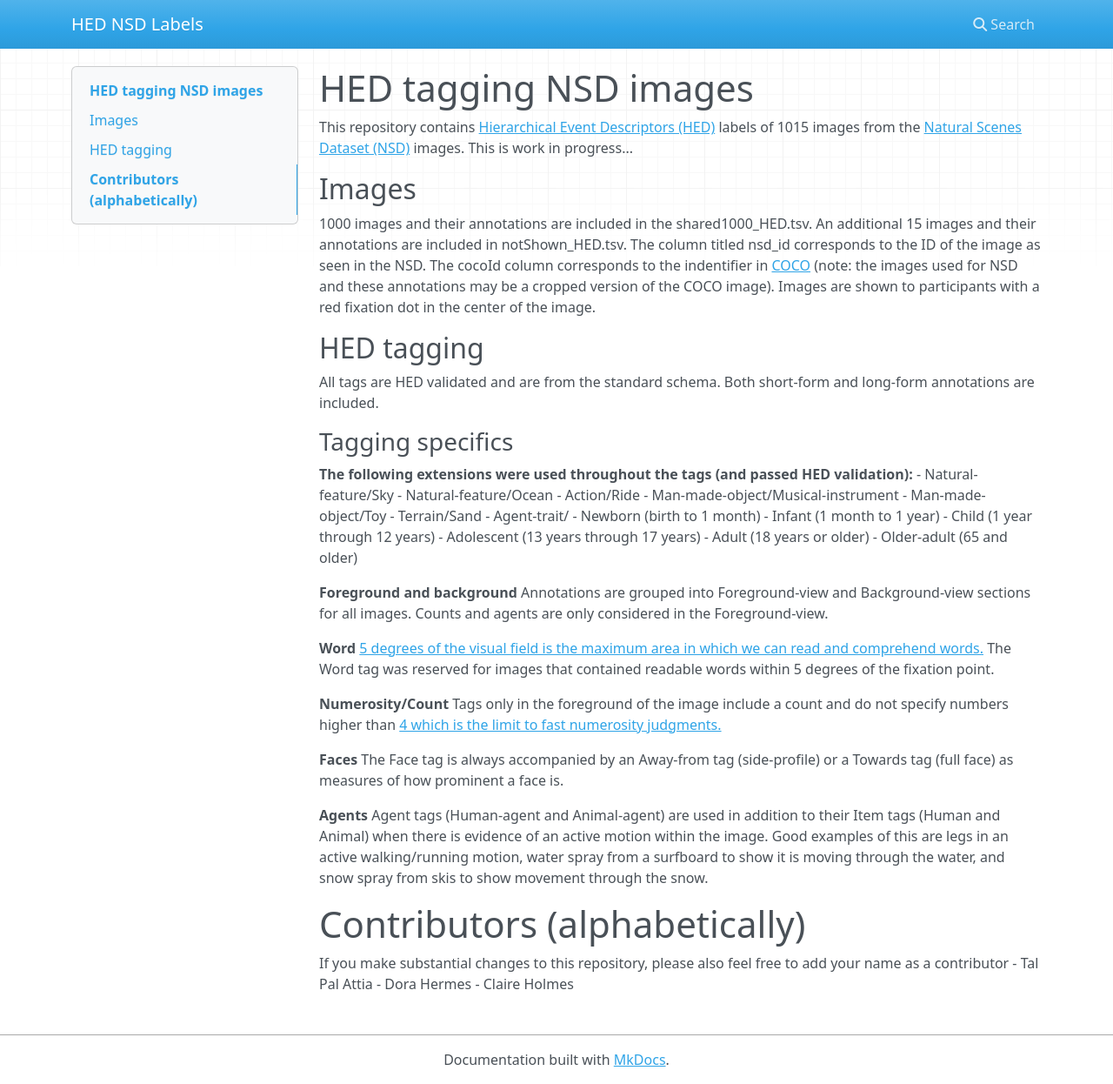
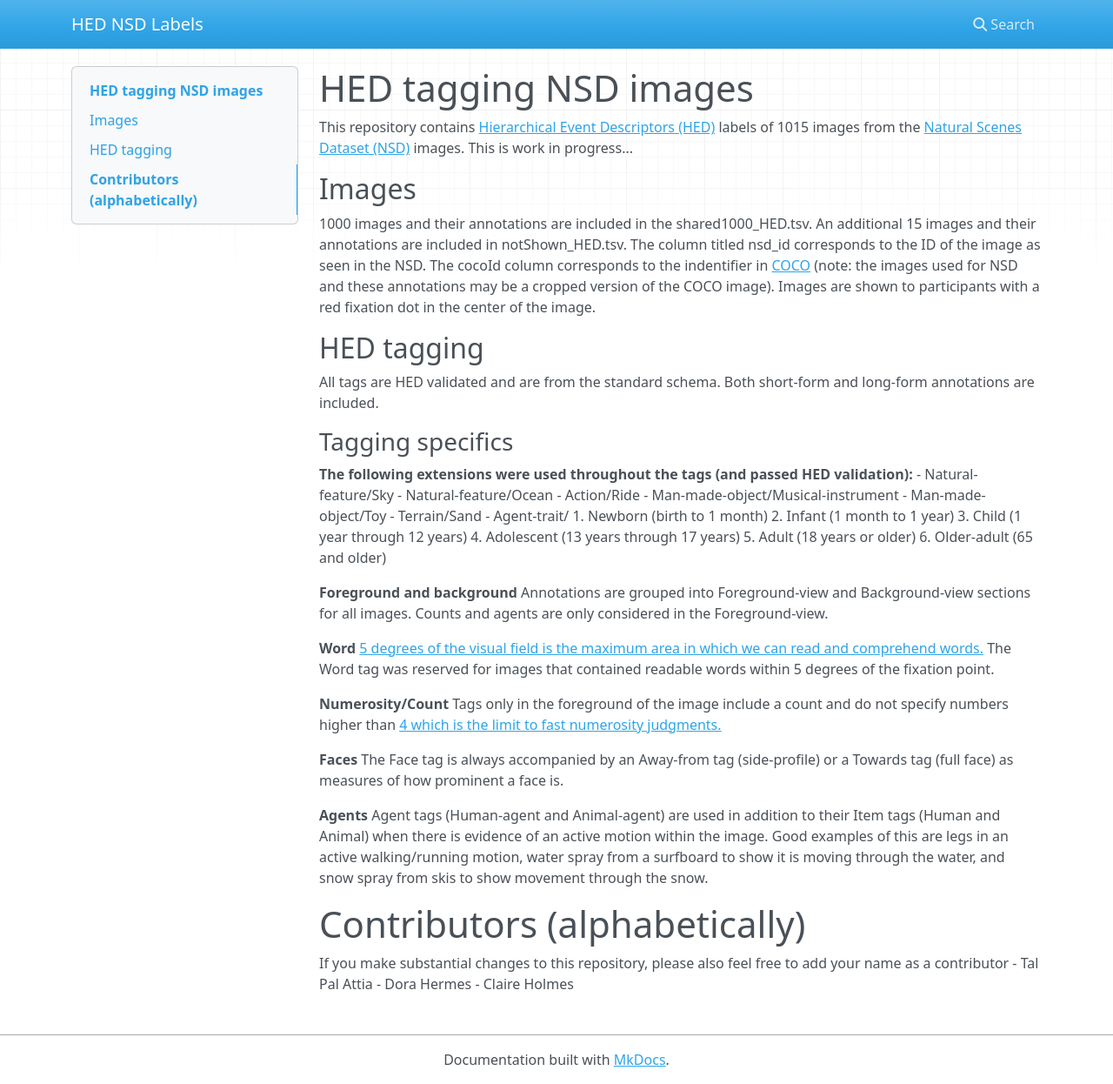
Before and after one commit to MultimodalNeuroimagingLab/nsd_hed_labels, an MkDocs documentation site: the page built from docs/index.md, in a window 1280 px wide and 1246 px high. Shown: the whole window at 87% size. Built offline with MkDocs 1.6.1, drawn with Linux system fonts in a browser that asks for light colours; nearby versions of some CDN libraries.

Commit message:
Update index.md
list formatting

```diff
--- a/docs/index.md
+++ b/docs/index.md
@@ -16,12 +16,12 @@
 - Man-made-object/Toy
 - Terrain/Sand
 - Agent-trait/
-    - Newborn (birth to 1 month)
-    - Infant (1 month to 1 year)
-    - Child (1 year through 12 years)
-    - Adolescent (13 years through 17 years)
-    - Adult (18 years or older)
-    - Older-adult (65 and older)
+    1. Newborn (birth to 1 month)
+    2. Infant (1 month to 1 year)
+    3. Child (1 year through 12 years)
+    4. Adolescent (13 years through 17 years)
+    5. Adult (18 years or older)
+    6. Older-adult (65 and older)
 
 **Foreground and background**
 Annotations are grouped into Foreground-view and Background-view sections for all images. Counts and agents are only considered in the Foreground-view.
```
